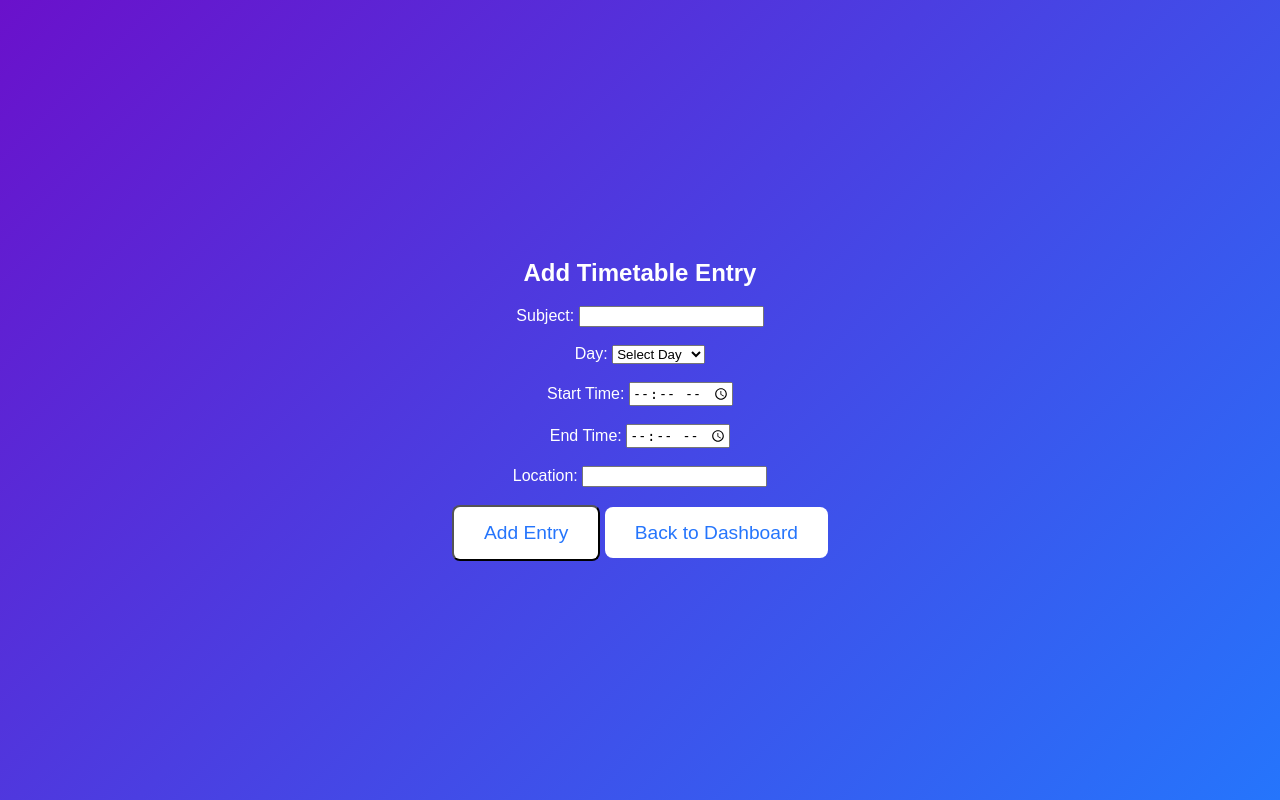
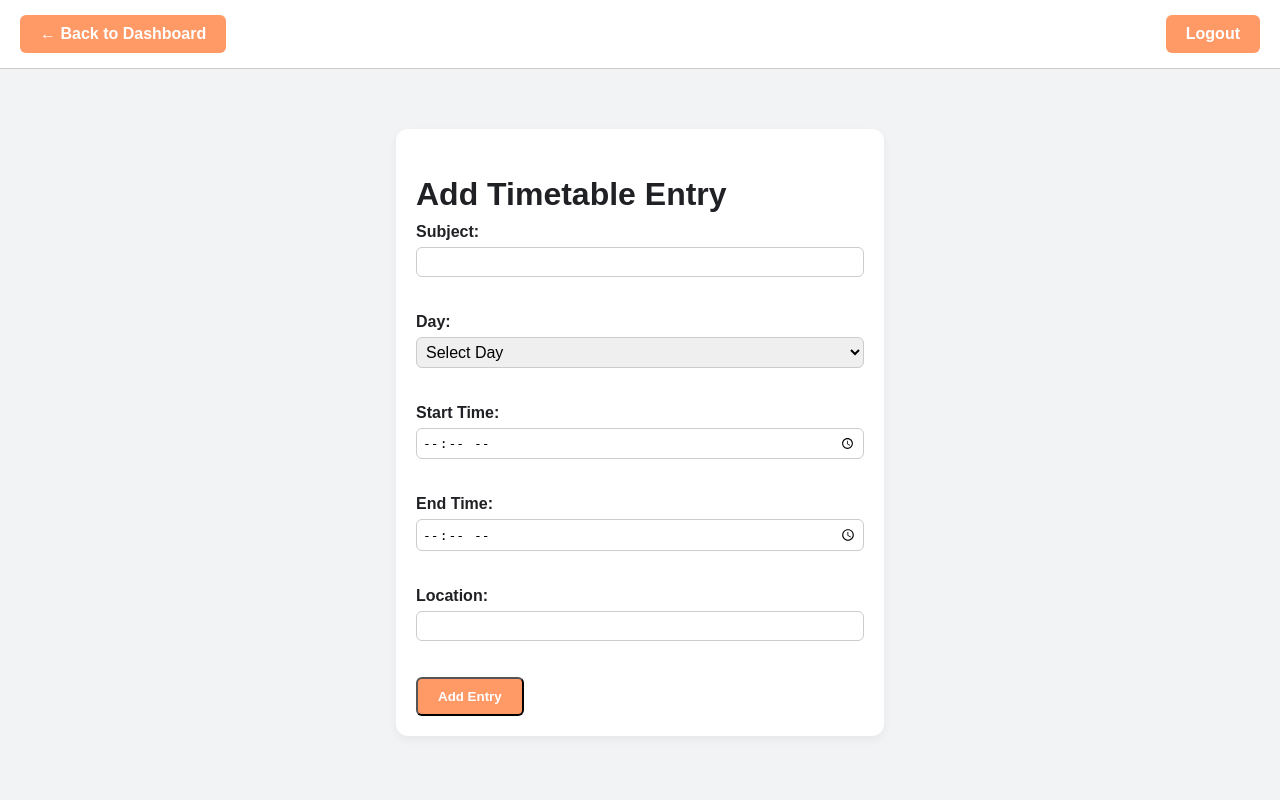
Before and after one commit to hyoond/TT4L-04, a Flask app: page /timetable in a window 1280 px wide. Run offline with Flask 3, Linux system fonts and the light colour scheme; a user stored in the database is signed in.

Commit message:
new settings and updated dashboard

```diff
--- a/app.py
+++ b/app.py
@@ -1,24 +1,35 @@
 from flask import Flask, render_template, request, redirect, url_for, session
 import sqlite3
 import os
+from werkzeug.utils import secure_filename
+from datetime import datetime
 
 app = Flask(__name__)
-app.secret_key = 'supersecretkey123'  # Use a secure key in production
+app.secret_key = 'supersecretkey123'
+
+UPLOAD_FOLDER = 'uploads'
+ALLOWED_EXTENSIONS = {'pdf', 'jpg', 'jpeg', 'png'}
+app.config['UPLOAD_FOLDER'] = UPLOAD_FOLDER
+
+# Helper: File type check
+def allowed_file(filename):
+    return '.' in filename and filename.rsplit('.', 1)[1].lower() in ALLOWED_EXTENSIONS
 
 # Helper: Password validation
 def valid_password(password):
     if len(password) < 8:
-        return False, "Password must be at least 8 characters long.<a href='/signup'>Enter Again</a>"
+        return False, "Password must be at least 8 characters long."
     if not any(char.isdigit() for char in password):
-        return False, "Password must include at least one number.<a href='/signup'>Enter Again</a>"
+        return False, "Password must include at least one number."
     if not any(char in "!@#$%^&*()_-+=<>:;?/,.{[]}" for char in password):
-        return False, "Password must include at least one symbol.<a href='/signup'>Enter Again</a>"
+        return False, "Password must include at least one symbol."
     return True, ""
 
 # Routes
 @app.route('/')
 def home():
-    return render_template('home.html')
+    alert = session.pop("alert", None)
+    return render_template('home.html', alert=alert)
 
 @app.route('/signup', methods=['GET'])
 def signup_form():
@@ -27,22 +38,24 @@ def signup_form():
 @app.route('/signup', methods=['POST'])
 def signup():
     email = request.form['email']
+    password = request.form['password']
     username = request.form['username']
-    password = request.form['password']
 
     if not email.endswith("mmu.edu.my"):
-        return "Only MMU email addresses are allowed.<a href='/signup'>Enter Again</a>"
+        return render_template("signup.html", alert="Only MMU email addresses are allowed.")
 
-    is_valid, message = valid_password(password)
+    is_valid, alert = valid_password(password)
     if not is_valid:
-        return message
+        return render_template("signup.html", alert=alert)
 
-    insert_user(email, username, password)
-    return f"User {username} added successfully! Please <a href='/login'>login here</a>."
+    insert_user(email, password, username)
+    alert = f"User {username} added successfully!"
+    return render_template("login.html", alert=alert)
 
-@app.route('/login', methods=['GET'])
+@app.route('/login')
 def login_form():
-    return render_template('userlogin.html')
+    alert = session.pop('alert', None)
+    return render_template('login.html', alert=alert)
 
 @app.route('/login', methods=['POST'])
 def login():
@@ -51,33 +64,69 @@ def login():
     user = compare_database(email, password)
 
     if user:
-        session['username'] = user[2]  # username from DB
-        session['user_email'] = user[1]
+        session['username'] = user[2]
+        session['email'] = user[1]
+        session['alert'] = "Login successfully"
         return redirect(url_for('dashboard'))
     else:
-        return "User not found or incorrect password."
+        return render_template("login.html", alert="User not found or incorrect password")
 
 @app.route('/dashboard')
 def dashboard():
+    alert = session.pop('alert', None)
     if 'username' not in session:
         return redirect(url_for('login'))
 
     conn = sqlite3.connect('database.db')
     cursor = conn.cursor()
-    cursor.execute('SELECT subject, day, start_time, end_time, location FROM timetable WHERE user_email = ?', (session['user_email'],))
+
+    # Fetch timetable entries
+    cursor.execute('SELECT subject, day, start_time, end_time, location FROM timetable WHERE email = ?', (session['email'],))
     timetable_data = cursor.fetchall()
+
+    # Fetch user settings
+    cursor.execute('SELECT time_format FROM settings WHERE email = ?', (session['email'],))
+    settings_data = cursor.fetchone()
     conn.close()
 
-    return render_template('dashboard.html', username=session['username'], timetable=timetable_data)
+    time_format = settings_data[0] if settings_data else '24h'
+
+    formatted_timetable = []
+    for entry in timetable_data:
+        subject, day, start_str, end_str, location = entry
+
+        # Convert string times to datetime objects
+        start_dt = datetime.strptime(start_str, '%H:%M')
+        end_dt = datetime.strptime(end_str, '%H:%M')
+
+        # Format according to user setting
+        if time_format == '12h':
+            formatted_start = start_dt.strftime('%I:%M %p')
+            formatted_end = end_dt.strftime('%I:%M %p')
+        else:
+            formatted_start = start_dt.strftime('%H:%M')
+            formatted_end = end_dt.strftime('%H:%M')
+
+        formatted_timetable.append((subject, day, formatted_start, formatted_end, location))
+
+    return render_template(
+        'dashboard.html',
+        username=session['username'],
+        alert=alert,
+        timetable=formatted_timetable,
+        settings=settings_data
+    )
 
 @app.route('/logout', methods=['POST', 'GET'])
 def logout():
     session.clear()
+    session['alert'] = "Logout successfully"
     return redirect(url_for('home'))
 
 @app.route('/timetable', methods=['GET', 'POST'])
 def timetable():
-    if 'user_email' not in session:
+    if 'username' not in session:
+        session['alert'] = "Please login first"
         return redirect(url_for('login'))
 
     if request.method == 'POST':
@@ -90,19 +139,55 @@ def timetable():
         conn = sqlite3.connect('database.db')
         cursor = conn.cursor()
         cursor.execute('''
-            INSERT INTO timetable (user_email, subject, day, start_time, end_time, location)
+            INSERT INTO timetable (email, subject, day, start_time, end_time, location)
             VALUES (?, ?, ?, ?, ?, ?)
-        ''', (session['user_email'], subject, day, start_time, end_time, location))
+        ''', (session['email'], subject, day, start_time, end_time, location))
         conn.commit()
         conn.close()
+        session['alert'] = "Timetable added successfully"
         return redirect(url_for('dashboard'))
 
     return render_template('timetable.html')
 
-# Database helpers
-def insert_user(email, username, password):
+@app.route('/settings', methods=['GET', 'POST'])
+def settings():
+    if 'email' not in session:
+        session['alert'] = "Please login first"
+        return redirect(url_for('login'))
+
+    email = session['email']
     conn = sqlite3.connect('database.db')
     cursor = conn.cursor()
+
+    if request.method == 'POST':
+        time_format = request.form.get('time_format')
+        cursor.execute('''
+            UPDATE settings SET time_format = ?
+            WHERE email = ?
+        ''', (time_format, email))
+        conn.commit()
+        session['alert'] = "Settings updated successfully"
+        return redirect(url_for('dashboard'))
+
+    cursor.execute('SELECT time_format FROM settings WHERE email = ?', (email,))
+    settings_data = cursor.fetchone()
+    conn.close()
+
+    return render_template('settings.html', settings=settings_data)
+
+# Helper functions
+def compare_database(email, password):
+    conn = sqlite3.connect('database.db')
+    cursor = conn.cursor()
+    cursor.execute('SELECT * FROM users WHERE email = ? AND password = ?', (email, password))
+    user = cursor.fetchone()
+    conn.close()
+    return user
+
+def insert_user(email, password, username):
+    conn = sqlite3.connect('database.db')
+    cursor = conn.cursor()
+
     cursor.execute('''
         CREATE TABLE IF NOT EXISTS users (
             id INTEGER PRIMARY KEY AUTOINCREMENT,
@@ -111,10 +196,11 @@ def insert_user(email, username, password):
             password TEXT NOT NULL
         )
     ''')
+
     cursor.execute('''
         CREATE TABLE IF NOT EXISTS timetable (
             id INTEGER PRIMARY KEY AUTOINCREMENT,
-            user_email TEXT,
+            email TEXT,
             subject TEXT NOT NULL,
             day TEXT NOT NULL,
             start_time TEXT NOT NULL,
@@ -122,17 +208,18 @@ def insert_user(email, username, password):
             location TEXT NOT NULL
         )
     ''')
+
+    cursor.execute('''
+        CREATE TABLE IF NOT EXISTS settings (
+            email TEXT PRIMARY KEY,
+            time_format TEXT DEFAULT '24h'
+        )
+    ''')
+
     cursor.execute('INSERT INTO users (email, username, password) VALUES (?, ?, ?)', (email, username, password))
+    cursor.execute('INSERT INTO settings (email) VALUES (?)', (email,))
     conn.commit()
     conn.close()
 
-def compare_database(email, password):
-    conn = sqlite3.connect('database.db')
-    cursor = conn.cursor()
-    cursor.execute('SELECT * FROM users WHERE email = ? AND password = ?', (email, password))
-    user = cursor.fetchone()
-    conn.close()
-    return user
-
 if __name__ == '__main__':
     app.run(debug=True)
--- /dev/null
+++ b/static/styledashboard.css
@@ -0,0 +1,103 @@
+body {
+    margin: 0;
+    padding: 0;
+    font-family: 'Arial', sans-serif;
+    background-color: #f1f3f4;
+    color: #202124;
+}
+
+.container {
+    max-width: 1000px;
+    margin: 60px auto;
+    padding: 20px;
+    background: white;
+    border-radius: 12px;
+    box-shadow: 0 4px 10px rgba(0, 0, 0, 0.05);
+}
+
+h2 {
+    font-size: 2em;
+    margin-bottom: 10px;
+}
+
+table {
+    width: 100%;
+    border-collapse: collapse;
+    margin-top: 20px;
+}
+
+table, th, td {
+    border: 1px solid #ddd;
+}
+
+th, td {
+    padding: 12px;
+    text-align: center;
+}
+
+.actions {
+    display: flex;
+    justify-content: space-between;
+    margin-top: 20px;
+}
+
+.btn {
+    background-color: #ff9966;
+    color: white;
+    padding: 10px 20px;
+    text-decoration: none;
+    font-weight: bold;
+    border-radius: 6px;
+    transition: background-color 0.3s;
+}
+
+
+.top-bar {
+    display: flex;
+    justify-content: space-between;
+    align-items: center;
+    padding: 15px 20px;
+    background-color: white;
+    border-bottom: 1px solid #ccc;
+    position: sticky;
+    top: 0;
+    z-index: 999;
+}
+
+.top-left, .top-right {
+    display: flex;
+    gap: 10px;
+}
+
+.form-grid {
+    display: flex;
+    flex-direction: column;
+    gap: 16px;
+    margin-top: 5px;
+    text-align: left;
+}
+
+.form-group {
+    display: flex;
+    flex-direction: column;
+}
+
+.form-group label {
+    margin-bottom: 6px;
+    font-weight: bold;
+}
+
+input[type="text"],
+input[type="time"],
+select {
+    padding: 5px;
+    border: 1px solid #ccc;
+    border-radius: 6px;
+    font-size: 1em;
+}
+
+.form-actions {
+    display: flex;
+    justify-content: flex-start;
+    gap: 10px;
+}
--- a/templates/home.html
+++ b/templates/home.html
@@ -12,5 +12,10 @@
         <p>Auto-Sync Your MMU Timetable to Your Digital Calendar!</p>
         <a href="/login" class="btn">Get Started</a>
     </div>
+    {% if alert %}
+        <script>
+            alert("{{ alert }}");
+        </script>
+    {% endif %}
 </body>
 </html>
--- a/templates/userlogin.html
+++ b/templates/login.html
@@ -28,6 +28,11 @@
     <a href="{{ url_for('signup_form') }}">Register Here</a>
     </div>
   </form>
+  {% if alert %}
+        <script>
+            alert("{{ alert }}");
+        </script>
+    {% endif %}
 </body>
 
 </html>
--- a/templates/timetable.html
+++ b/templates/timetable.html
@@ -2,15 +2,27 @@
 <html lang="en">
 <head>
     <title>Add Timetable - TimelySync</title>
-    <link rel="stylesheet" href="{{ url_for('static', filename='style.css') }}">
+    <link rel="stylesheet" href="{{ url_for('static', filename='styledashboard.css') }}">
 </head>
 <body>
-    <div class="container">
+     <div class="top-bar">
+        <div class="top-left">
+            <a href="{{ url_for('dashboard') }}" class="btn">← Back to Dashboard</a>
+        </div>
+        <div class="top-right">
+            <a href="{{ url_for('logout') }}" class="btn">Logout</a>
+        </div>
+    </div>
+
+    <div class="container" style="width: 35%;">
         <h2>Add Timetable Entry</h2>
         <form method="POST">
+            <div class="form-group">
             <label>Subject:</label>
             <input type="text" name="subject" required><br><br>
+            </div>
 
+            <div class="form-group">
             <label>Day:</label>
             <select name="day" required>
                 <option value="">Select Day</option>
@@ -20,18 +32,25 @@
                 <option>Thursday</option>
                 <option>Friday</option>
             </select><br><br>
+            </div>
 
+            <div class="form-group">
             <label>Start Time:</label>
             <input type="time" name="start_time" required><br><br>
+            </div>
 
+            <div class="form-group">
             <label>End Time:</label>
             <input type="time" name="end_time" required><br><br>
+            </div>
 
+            <div class="form-group">
             <label>Location:</label>
             <input type="text" name="location" required><br><br>
+            </div>
 
             <button type="submit" class="btn">Add Entry</button>
-            <a href="{{ url_for('dashboard') }}" class="btn">Back to Dashboard</a>
+
         </form>
     </div>
 </body>
```
Also changed, not shown: static/stylesignup.css (+16 -6 lines), templates/dashboard.html (+23 -28 lines), templates/settings.html (added, +20 -0 lines), templates/signup.html (+17 -6 lines), templates/upload.html (added, +50 -0 lines), database.db, static/style.css (line endings or trailing spaces).
